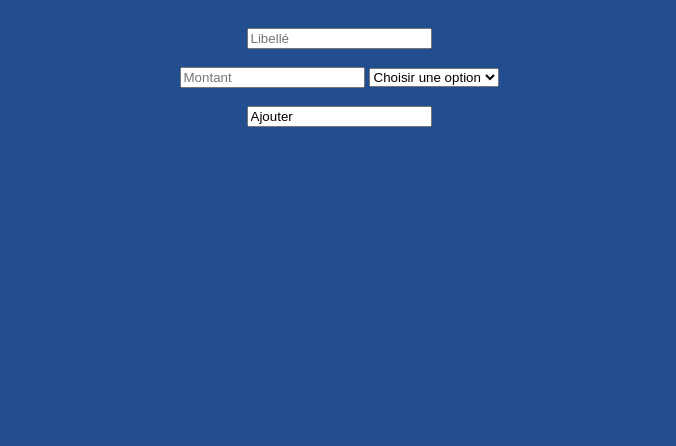
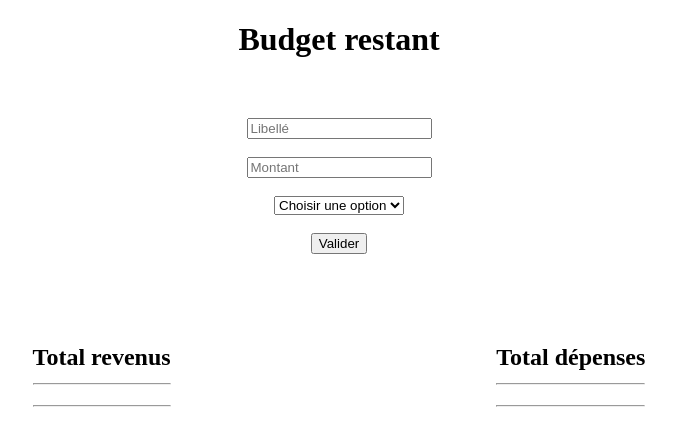
Before and after one commit to Alice58000/projet9_budget, a plain HTML site: page index.html in a window 1280 px wide. Shown: the whole page, without its empty margins (301-977 px from the left). Drawn offline with Linux system fonts and the light colour scheme.

Commit message:
en cours

```diff
--- a/index.html
+++ b/index.html
@@ -1,45 +1,56 @@
 <!DOCTYPE html>
 <html lang="fr">
   <head>
-    <meta charset="UTF-8">
-    <meta http-equiv="X-UA-Compatible" content="IE=edge">
-    <meta name="viewport" content="width=device-width, initial-scale=1.0">
-    <link rel="stylesheet" href="style.css">
+    <meta charset="UTF-8" />
+    <meta http-equiv="X-UA-Compatible" content="IE=edge" />
+    <meta name="viewport" content="width=device-width, initial-scale=1.0" />
+    <link rel="stylesheet" href="style.css" />
     <title>Budget</title>
   </head>
   <body>
-
-<div id="budget">
-
-</div>
+    <h1>Budget restant</h1>
+    <br />
+    <div id="budget"></div>
 
     <form id="formulaire">
-            <input type="text" id="libelle" placeholder="Libellé" required>
-            <br> <br>
-            <input type="text" id="montant" placeholder="Montant" required>
-
-            <select id="select"  placeholder="Sélectionner">
-                <option value="choisir">Choisir une option </option>
-                <option value="dépenses">Dépenses</option>
+      <input type="text" id="libelle" placeholder="Libellé" required />
+      <br />
+      <br />
+      <input type="number" id="montant" placeholder="Montant" required />
+      <br />
+      <br />
+      <select name="categories" id="categories" placeholder="Sélectionner">
+        <option value="">Choisir une option</option>
+        <option value="depenses">Dépenses</option>
         <option value="revenus">Revenus</option>
       </select>
-            <br> <br>
-            <input id="ajouter" value="Ajouter">
-
-
-
-
+      <br />
+      <br />
+      <!-- <input id="ajouter" value="Ajouter"> -->
+      <button type="button" onclick="getValue();">Valider</button>
     </form>
 
-      <div id="resultat">
+    <div id="resultat"></div>
 
+    <div id="tableau">
+      <div id="revenus">
+        <h2 class="revenus">
+          Total revenus <br />
+          <hr />
+        </h2>
+        <div id="totalrevenus"></div>
+        <hr />
       </div>
-
-
-
-
-
-
+      <div id="depenses">
+        <h2 class="depenses">
+          Total dépenses <br />
+          <hr />
+        </h2>
+        <div id="totaldepenses"></div>
+        <hr />
+      </div>
+    </div>
+    <br /><br />
 
     <script src="main.js"></script>
   </body>
--- a/main.js
+++ b/main.js
@@ -1,11 +1,77 @@
- const budget = document.getElementById("budget");
- const libelle = document.getElementById("libelle");
- const montant = document.getElementById("montant");
- const select = document.getElementById("select");
- const ajouter = document.getElementById("ajouter");
- const resultat = document.getElementById("resultat");
-
-montant.addEventListener('click', function() {
+ let budget = document.getElementById('budget');
+ let ajouter = document.getElementById('ajouter');
 
 
-})
+function getValue() {
+
+      let libelle = document.getElementById('libelle').value;
+
+      let montant = document.getElementById('montant').value;
+
+      let categories = document.getElementById('categories').value;
+
+      let resultat = document.getElementById('resultat');
+
+      let dépenses = document.getElementById('depenses');
+
+      let revenus = document.getElementById('revenus');
+
+     let totalrevenus = document.getElementById('totalrevenus');
+
+     let totaldepenses = document.getElementById('totaldepenses');
+
+     let budget = documentgetElementById('budget');
+
+     //  resultat.innerHTML= libelle;
+
+     //crée un nouvel élément
+
+     let newcalcul = document.createElement('p');
+     newcalcul.id ='libelle2';
+
+     let newcalcul2 = document.createElement('p');
+     newcalcul2.id ='montant2';
+
+     let newcalcul3 = document.createElement('p');
+     newcalcul3.id ='categories2';
+
+
+     newcalcul.textContent = libelle;
+     newcalcul2.textContent = montant;
+     newcalcul3.textContent = categories;
+
+     // et lui donne du contenu
+
+     // let calcul = document.createTextNode('libelle');
+     // let calcul2 = document.createTextNode('montant');
+     // let calcul3 = document.createTextNode('categories');
+
+
+     // ajoute le  texte à l'élément
+
+     // newcalcul.appendChild('calcul');
+     // newcalcul2.appendChild('calcul2');
+     // newcalcul3.appendChild('calcul3');
+
+
+     // resultat.appendChild(newcalcul);
+     // resultat.appendChild(newcalcul2);
+     // resultat.appendChild(newcalcul3);
+
+
+     if (categories==="depenses") {
+          dépenses.appendChild(newcalcul);
+          dépenses.appendChild(newcalcul2);
+
+     }
+
+
+          else if (categories==="revenus") {
+               revenus.appendChild(newcalcul);
+               revenus.appendChild(newcalcul2);
+
+          }
+
+
+
+     }
--- a/style.css
+++ b/style.css
@@ -1,5 +1,5 @@
 body {
-  background-color: rgb(34, 78, 143);
+  /* background-color: rgb(34, 78, 143); */
 }
 
 #budget {
@@ -26,3 +26,13 @@ body {
 #resultat {
   text-align: center;
 }
+
+#tableau {
+  display: flex;
+  margin-top: 50px;
+  justify-content: space-evenly;
+}
+
+h1 {
+  text-align: center;
+}
```
Lines whose indentation alone changed are shown as unchanged.
